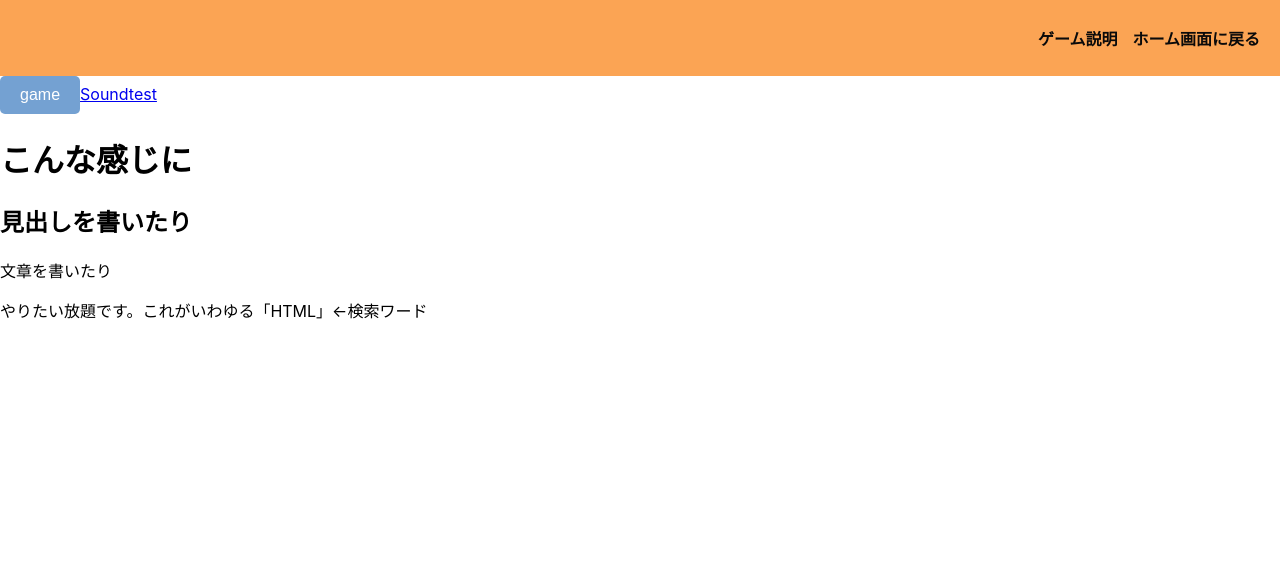
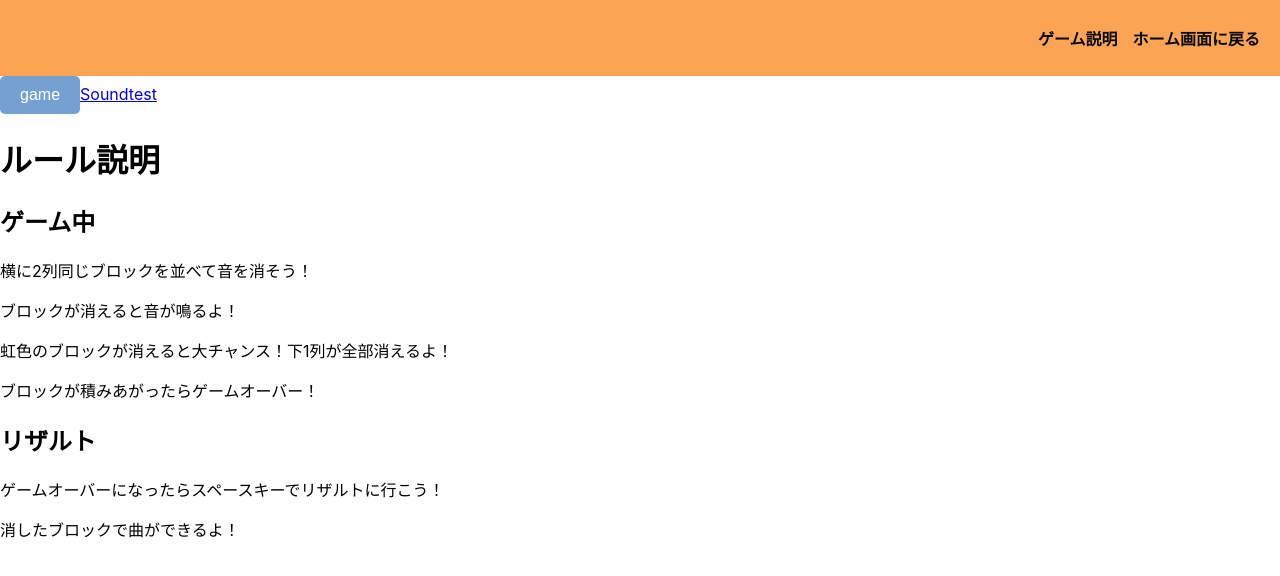
Before and after one commit to jack-app/Ideason2024_teamD, a React (Create React App) app in the folder front/: page /rules in a window 1280 px wide. Shown: the top 576 px of the page. Built offline with nearby package versions, Linux system fonts and the light colour scheme.

Commit message:
Rule　変更　ゆき

```diff
--- a/front/src/content/rules.js
+++ b/front/src/content/rules.js
@@ -11,10 +11,15 @@ function Home() {
         <Button text="game" to="/game" styleType="default" />
         <Link to="/st">Soundtest</Link>
       </nav>
-      <h1>こんな感じに</h1>
-      <h2>見出しを書いたり</h2>
-      <p>文章を書いたり</p>
-      <p>やりたい放題です。これがいわゆる「HTML」←検索ワード</p>
+      <h1>ルール説明</h1>
+      <h2>ゲーム中</h2>
+      <p>横に2列同じブロックを並べて音を消そう！</p>
+      <p>ブロックが消えると音が鳴るよ！</p>
+      <p>虹色のブロックが消えると大チャンス！下1列が全部消えるよ！</p>
+      <p>ブロックが積みあがったらゲームオーバー！</p>
+      <h2>リザルト</h2>
+      <p>ゲームオーバーになったらスペースキーでリザルトに行こう！</p>
+      <p>消したブロックで曲ができるよ！</p>
     </div>
   );
 }
```
